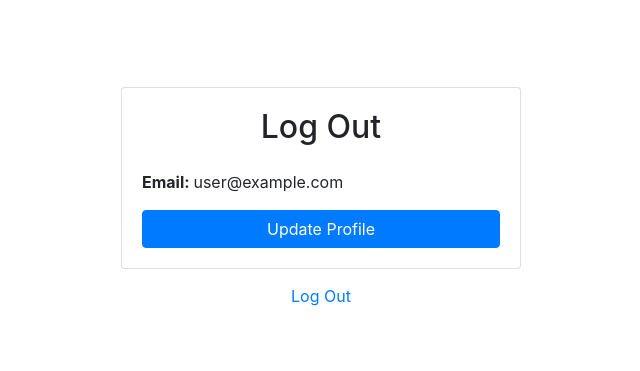
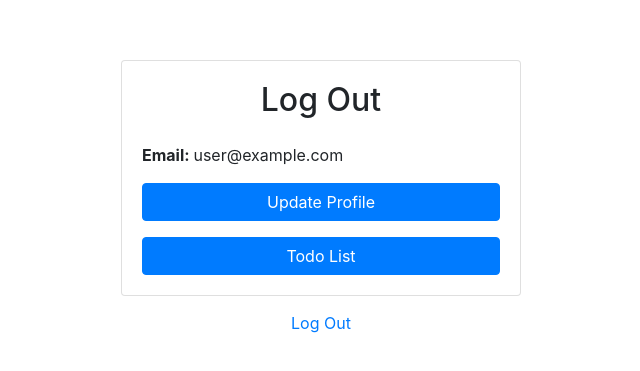
Before and after one commit to DespoTron/react-todo, a React (Create React App) app: page / in a window 1280 px wide. Shown: the part 199-570 px from the top of the page, without its empty margins (319-959 px from the left). Built offline with nearby package versions, Linux system fonts and the light colour scheme; no server answers; sample sign-in values are in the browser's storage.

Commit message:
Added route to todo list

```diff
--- a/src/App.js
+++ b/src/App.js
@@ -8,6 +8,7 @@ import Dashboard from './components/Dashboard'
 import Login from './components/Login'
 import ForgotPassword from './components/ForgotPassword'
 import UpdateProfile from './components/UpdateProfile'
+import TodoForm from './components/TodoForm'
 
 function App() {
   return (
@@ -21,6 +22,7 @@ function App() {
             <Switch>
               <PrivateRoute exact path="/" component={Dashboard} />
               <PrivateRoute path="/update-profile" component={UpdateProfile} />
+              <PrivateRoute path="/todo-form" component={TodoForm} />
               <Route path="/signup" component={Signup} />
               <Route path="/login" component={Login} />
               <Route path="/forgot-password" component={ForgotPassword} />
--- a/src/components/Dashboard.js
+++ b/src/components/Dashboard.js
@@ -30,6 +30,9 @@ export default function Dashboard() {
           <Link to="/update-profile" className="btn btn-primary w-100 mt-3">
             Update Profile
           </Link>
+          <Link to="/todo-form" className="btn btn-primary w-100 mt-3">
+            Todo List
+          </Link>
         </Card.Body>
       </Card>
       <div className="w-100 text-center mt-2">
--- /dev/null
+++ b/src/components/TodoForm.js
@@ -0,0 +1,10 @@
+import React from 'react'
+import { Link } from 'react-router-dom'
+
+export default function TodoForm() {
+  return (
+    <div className="w-100 text-center mt-2">
+      <Link to="/">Cancel</Link>
+    </div>
+  )
+}
```
Also changed, not shown: 1 other file (tests, documents, lock files or other folders).
